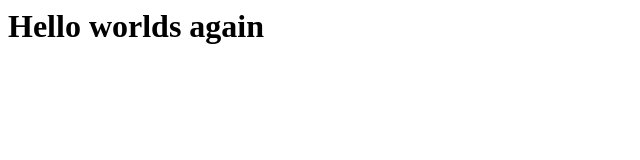
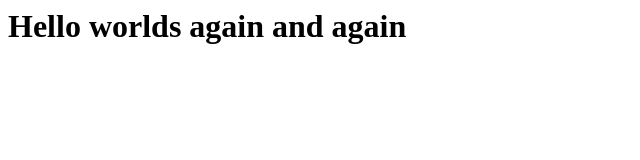
Before and after one commit to ghimireyprabin/devops-project, a website: page index.html in a window 1280 px wide. Shown: the whole page, without its empty margins (0-640 px from the left). Drawn offline with Linux system fonts and the light colour scheme.

Commit message:
second commit

```diff
--- a/index.html
+++ b/index.html
@@ -1 +1 @@
-<h1>Hello worlds again</h1>
+<h1>Hello worlds again and again</h1>
```
Also changed, not shown: 1 other file.
